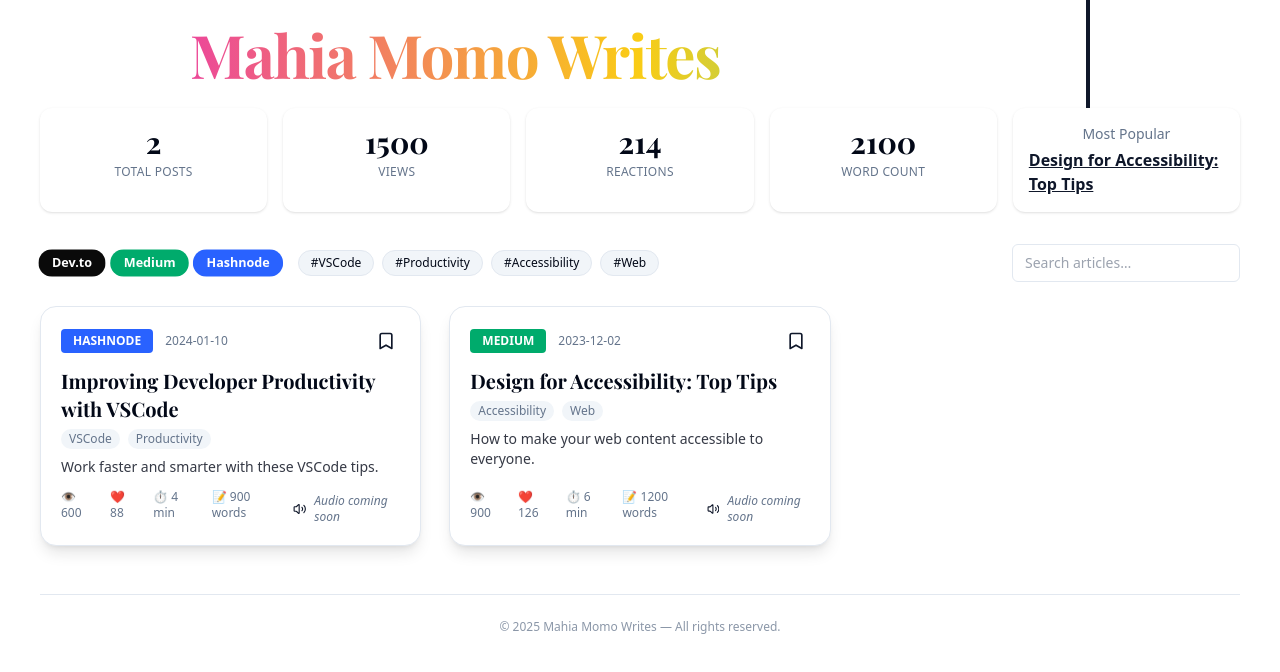
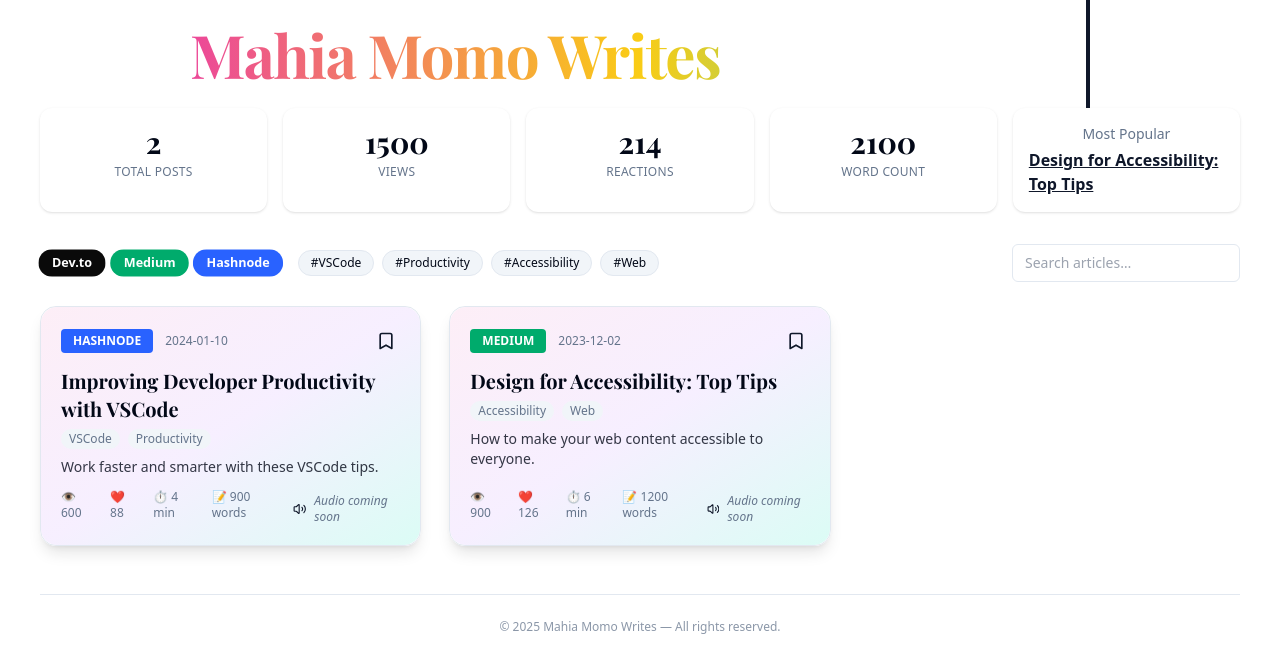
Before and after one commit to mahiamOmO/unified-blog-nexus, a React (Vite) app: page / in a window 1280 px wide. Shown: the top 672 px of the page. Built offline with nearby package versions, Linux system fonts and the light colour scheme; no server answers.

Commit message:
Add color to article card front
Add color to the article card front.

```diff
--- a/src/components/ArticleCard.tsx
+++ b/src/components/ArticleCard.tsx
@@ -29,9 +29,13 @@ const ArticleCard = ({
   onToggleBookmark
 }: Props) => (
   <div
-    className="group bg-card border border-border shadow-lg rounded-2xl p-5 flex flex-col transition hover:shadow-xl hover:-translate-y-1 animate-fade-in"
+    className="group relative border border-border shadow-lg rounded-2xl p-5 flex flex-col transition hover:shadow-xl hover:-translate-y-1 animate-fade-in overflow-hidden"
     style={{ minHeight: 220 }}
   >
+    {/* Decorative gradient background */}
+    <div className="absolute inset-0 pointer-events-none z-0 rounded-2xl bg-gradient-to-br from-pink-100 via-blue-100 via-purple-100 to-teal-100 opacity-70 group-hover:opacity-90 transition" />
+    {/* Card content */}
+    <div className="relative z-10 flex flex-col h-full">
       <div className="flex items-center justify-between mb-3">
         <div className="flex items-center">
           <PlatformBadge platform={post.platform} />
@@ -77,6 +81,7 @@ const ArticleCard = ({
         <AudioBlogStub />
       </div>
     </div>
+  </div>
 );
 
 export default ArticleCard;
```
Lines whose indentation alone changed are shown as unchanged.
